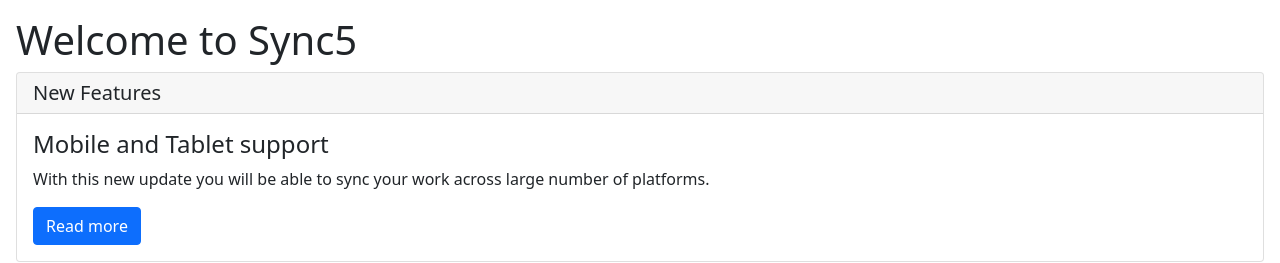
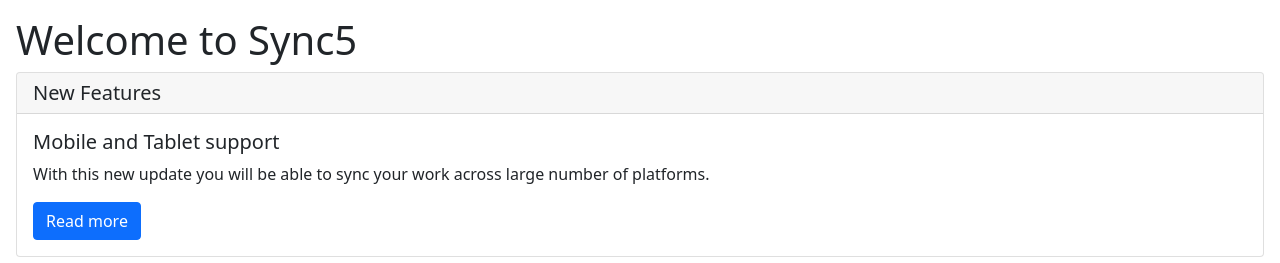
Before and after one commit to acciojob/bootstrap-card-hemant0933, a website: page main.html in a window 1280 px wide. Shown: the top 263 px of the page. Drawn offline with nearby package versions, Linux system fonts and the light colour scheme.

Commit message:
Update main.html

```diff
--- a/main.html
+++ b/main.html
@@ -15,7 +15,7 @@
 	 <div class="card">
 		<h5 class="card-header p-2"><span class="ms-2">New Features</span></h5>
 		<div class="card-body">
-		  <h4 class="card-text">Mobile and Tablet support</h4>
+		  <h5 class="card-title">Mobile and Tablet support</h5>
 		  <p class="card-text">With this new update you will be able to sync your work across large number of platforms.</p>
 		  <a href="#" class="btn btn-primary">Read more</a>
 		</div>
```
